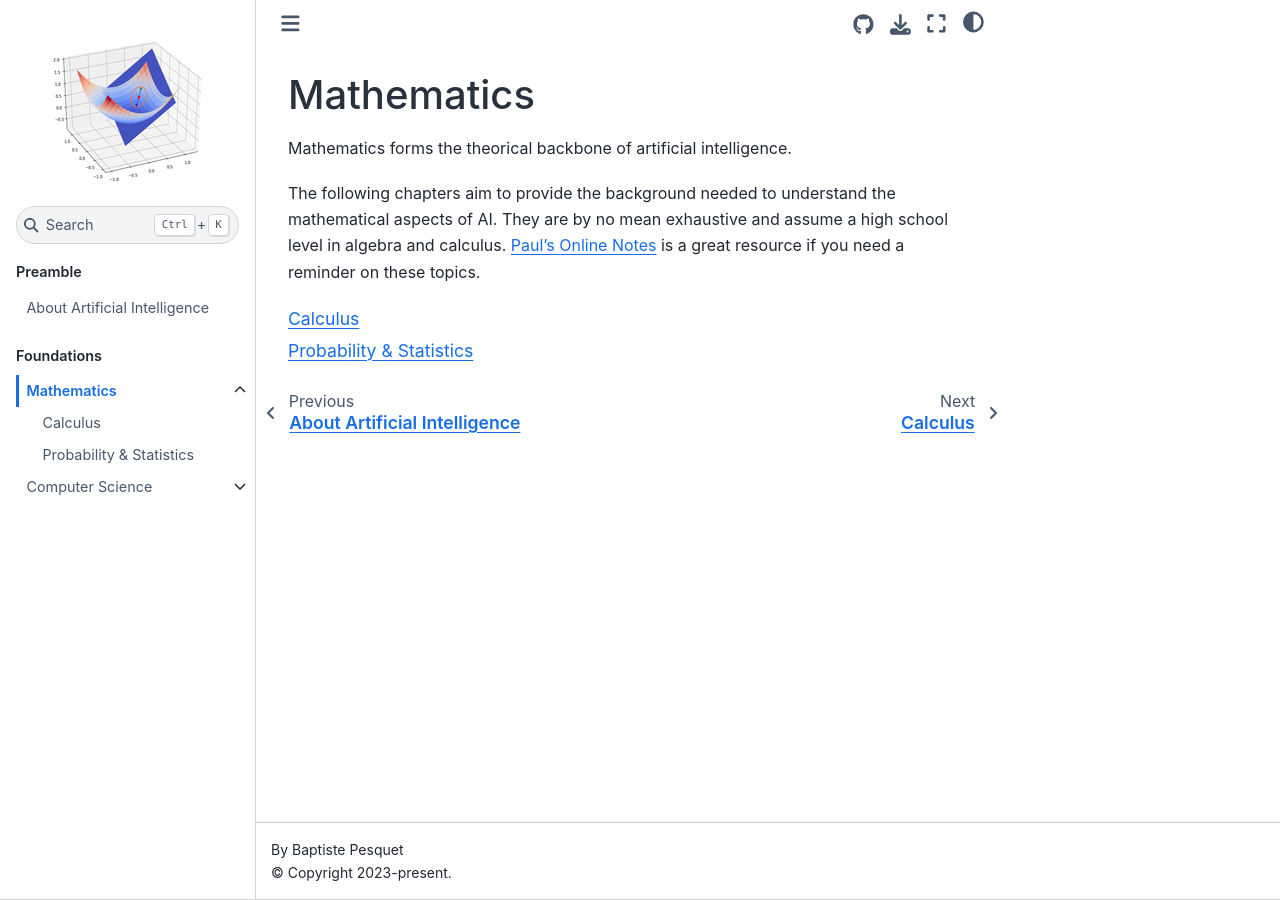
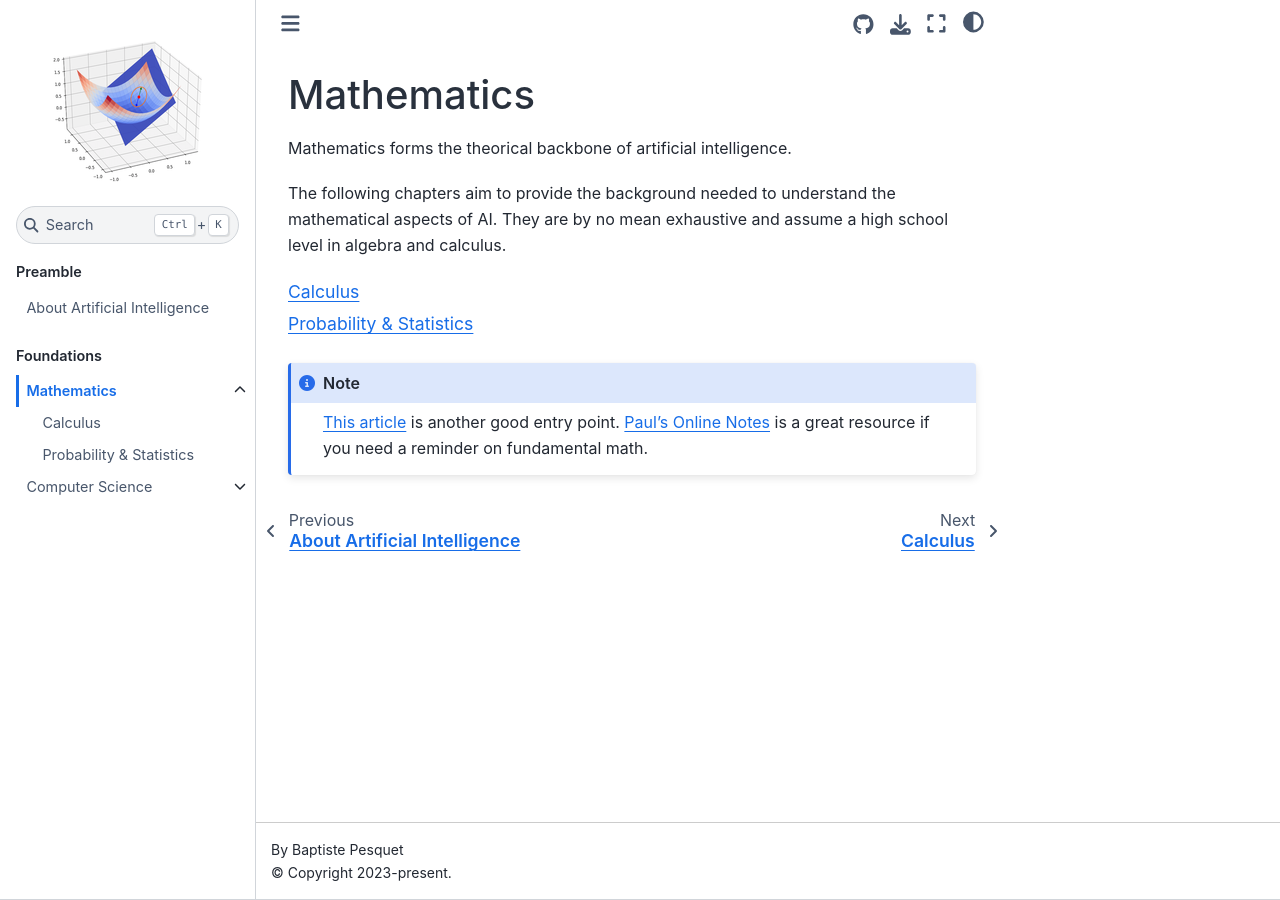
Before and after one commit to bpesquet/ainotes, a Jupyter Book: the page built from docs/foundations/math.md, in a window 1280 px wide. Built offline with Jupyter Book 1.0.4 settings and Sphinx 7.4.7 and the Sphinx Book theme 1.1.4, drawn with Linux system fonts in a browser that asks for light colours.

Commit message:
Improve chapter form

````diff
--- a/docs/foundations/math.md
+++ b/docs/foundations/math.md
@@ -2,7 +2,11 @@
 
 Mathematics forms the theorical backbone of artificial intelligence.
 
-The following chapters aim to provide the background needed to understand the mathematical aspects of AI. They are by no mean exhaustive and assume a high school level in algebra and calculus. [Paul's Online Notes](https://tutorial.math.lamar.edu/) is a great resource if you need a reminder on these topics.
+The following chapters aim to provide the background needed to understand the mathematical aspects of AI. They are by no mean exhaustive and assume a high school level in algebra and calculus.
 
 ```{tableofcontents}
 ```
+
+:::{note}
+[This article](https://www.freecodecamp.org/news/all-the-math-you-need-in-artificial-intelligence/) is another good entry point. [Paul's Online Notes](https://tutorial.math.lamar.edu/) is a great resource if you need a reminder on fundamental math.
+:::
````
